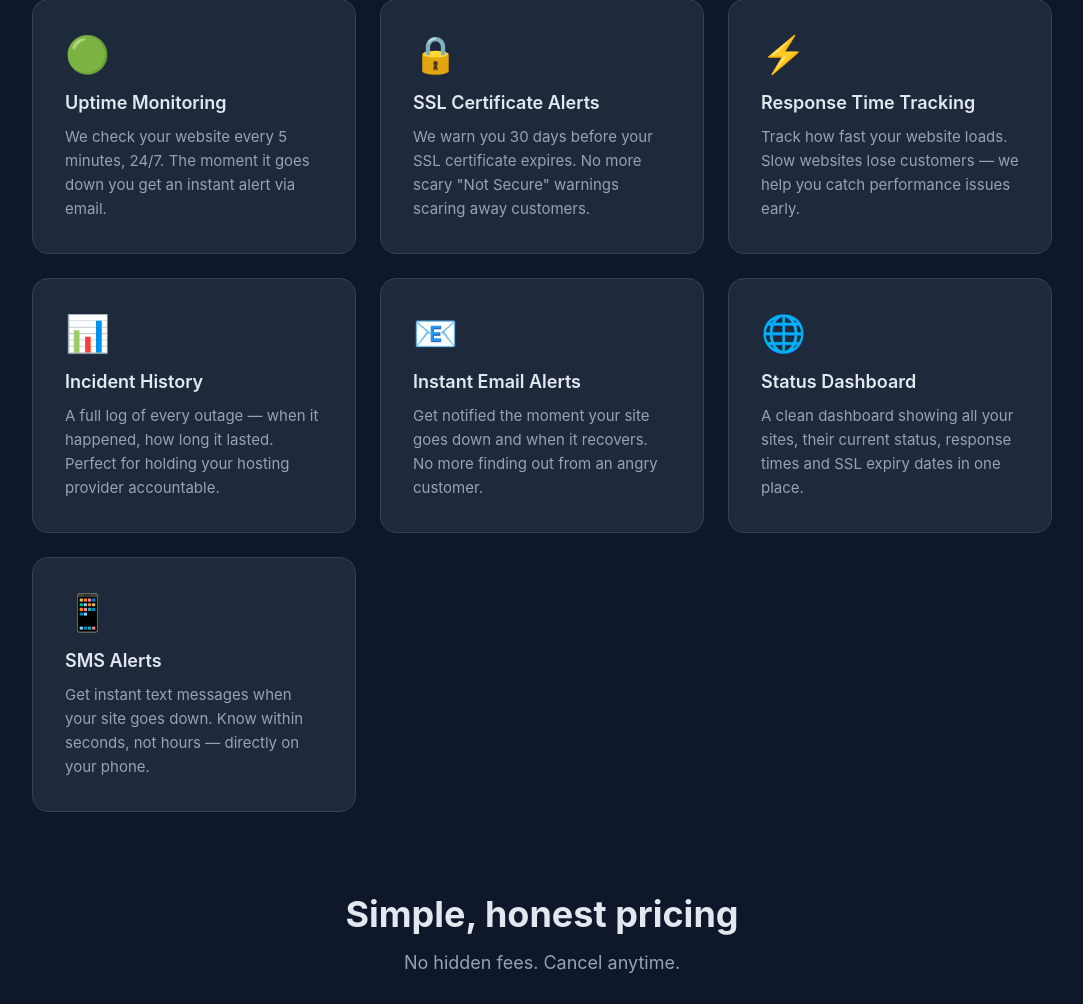
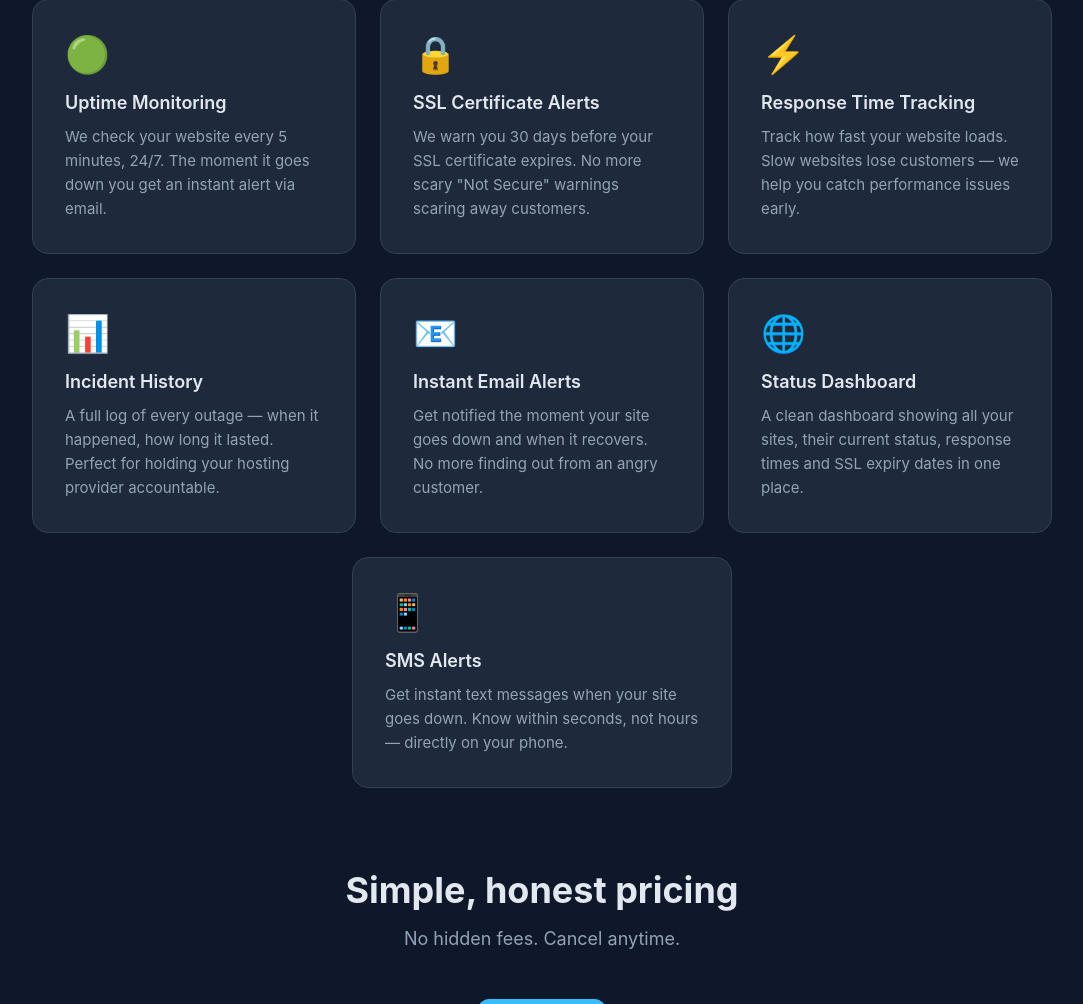
Before and after one commit to uptraqr/uptraqr-backend, a FastAPI app: page / in a window 1280 px wide. Shown: the part 1066-2070 px from the top of the page, without its empty margins (98-1181 px from the left). Run offline with FastAPI, Linux system fonts and the light colour scheme.

Commit message:
Fix feature grid layout - center orphan cards

```diff
--- a/app/templates/index.html
+++ b/app/templates/index.html
@@ -38,7 +38,8 @@
         .features { max-width: 1100px; margin: 80px auto; padding: 0 40px; }
         .features h2 { text-align: center; font-size: 36px; font-weight: 700; margin-bottom: 16px; }
         .features .subtitle { text-align: center; color: #94a3b8; font-size: 18px; margin-bottom: 60px; }
-        .features-grid { display: grid; grid-template-columns: repeat(3, 1fr); gap: 24px; }
+        .features-grid { display: flex; flex-wrap: wrap; gap: 24px; justify-content: center; }
+        .feature-card { flex: 1 1 calc(33% - 24px); min-width: 280px; max-width: 380px; }
         .feature-card { background: #1e293b; border-radius: 16px; padding: 32px; border: 1px solid #334155; }
         .feature-icon { font-size: 36px; margin-bottom: 16px; }
         .feature-card h3 { font-size: 18px; font-weight: 600; margin-bottom: 12px; }
```
Also changed, not shown: uptraqr.db.
